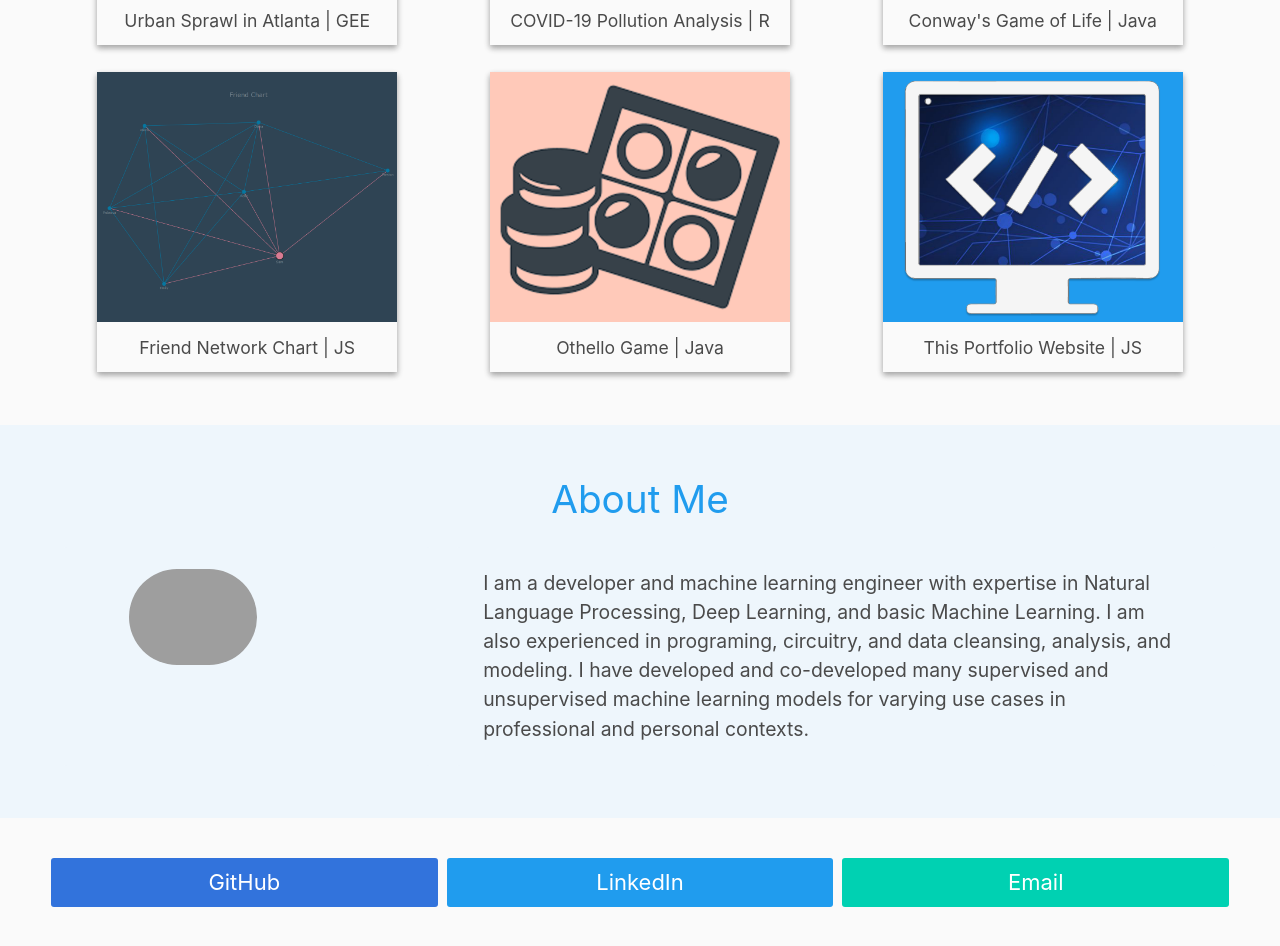
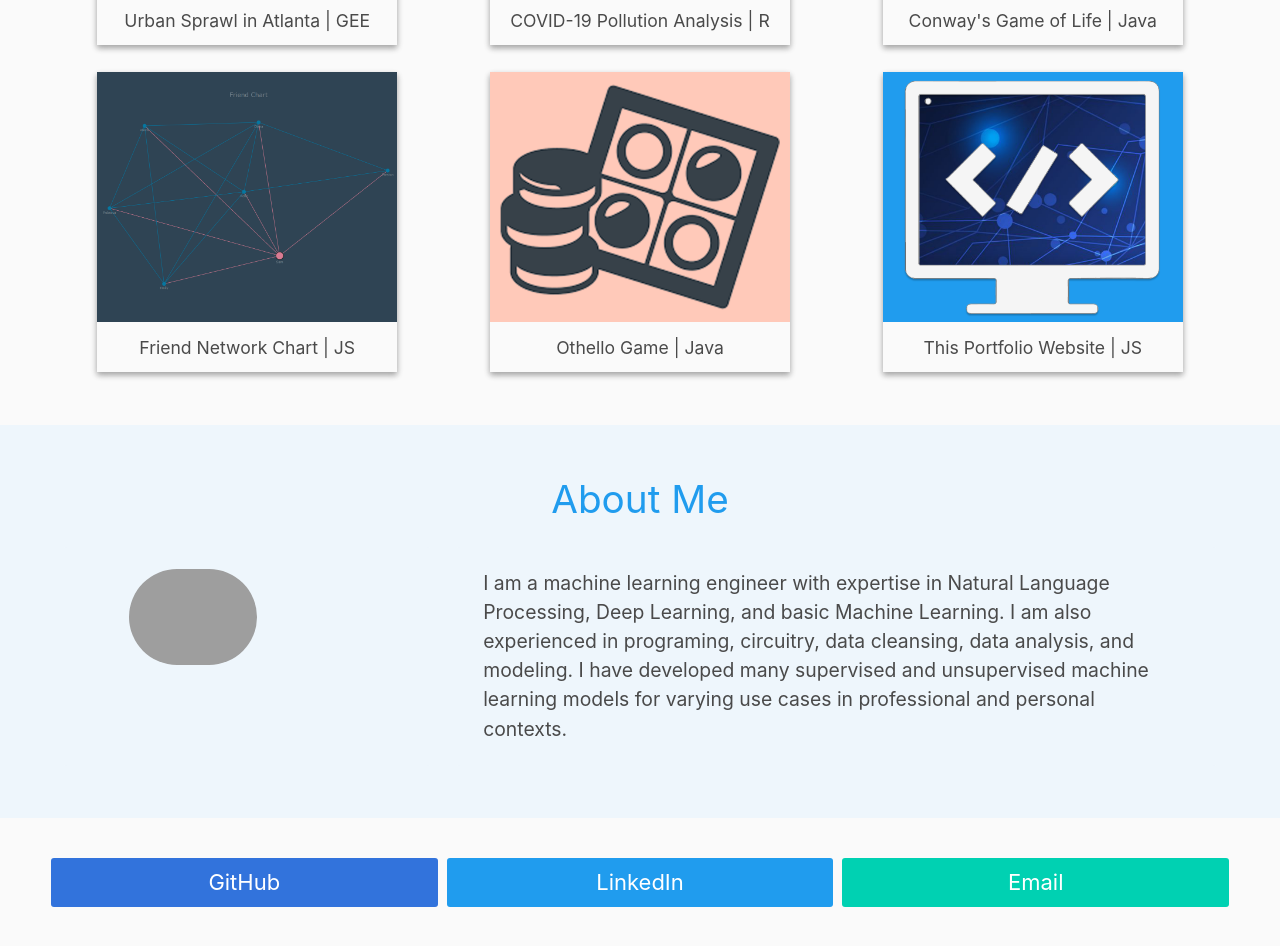
Before and after one commit to samantho/samantho.github.io, a website: page index.html in a window 1280 px wide. Shown: the part 1096-2042 px from the top of the page. Drawn offline with Linux system fonts and the light colour scheme; grey boxes are pictures that could not be loaded.

Commit message:
about me update

```diff
--- a/index.html
+++ b/index.html
@@ -212,9 +212,9 @@
                     <div class="tile is-parent profile-info">
                         <div class="about-me tile is-child notification">
                             <p>
-                                I am a developer and machine learning engineer with expertise in Natural Language Processing, Deep Learning, and basic Machine Learning.
-                                I am also experienced in programing, circuitry, and data cleansing, analysis, and modeling.
-                                I have developed and co-developed many supervised and unsupervised machine learning models for varying use cases in professional and personal contexts.
+                                I am a machine learning engineer with expertise in Natural Language Processing, Deep Learning, and basic Machine Learning.
+                                I am also experienced in programing, circuitry, data cleansing, data analysis, and modeling.
+                                I have developed many supervised and unsupervised machine learning models for varying use cases in professional and personal contexts.
                             </p>
                         </div>
                     </div>
```
